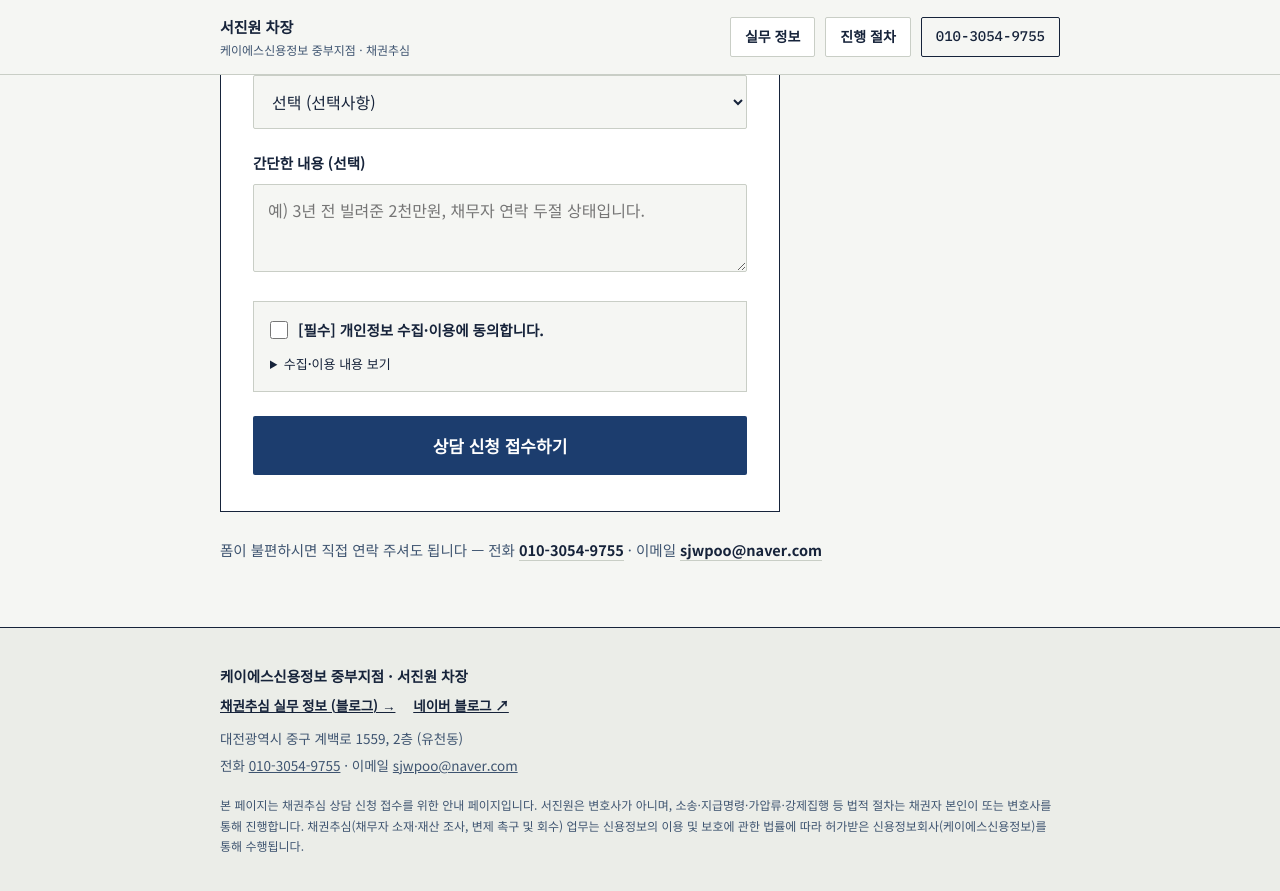
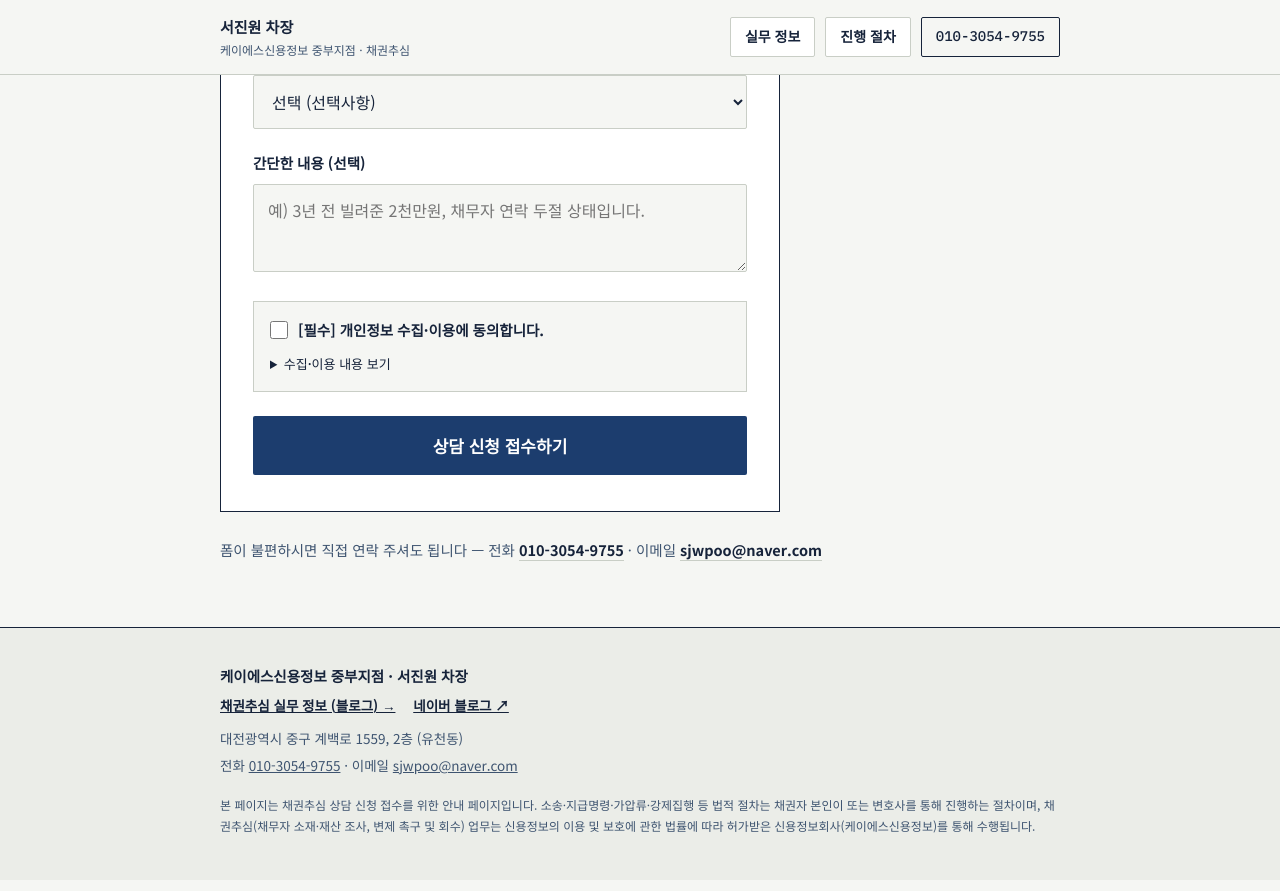
Before and after one commit to sjwpoo12-code/choosim, a Jekyll site: the page index.html, which Jekyll copies as it is, in a window 1280 px wide and 900 px high, scrolled down 4043 px. Shown: the top 891 px of the window. Built offline with Jekyll 4.4.1, drawn with Linux system fonts in a browser that asks for light colours.

Commit message:
면책 문구 이름 제거 + 콘텐츠 캘린더를 채권추심·재산조사 중심으로 재편
- 면책 고지에서 '서진원은 변호사가 아니며'의 이름을 빼고 '법적 절차는
  채권자/변호사가 진행하는 절차'로 자연스럽게 서술 (레이아웃 2곳, 메인)
- 캘린더의 남은 주제를 소재 파악·재산 조사·추심 실무·미수금 회수 중심으로
  교체(통장압류·급여압류·강제경매·개인회생·사해행위취소·차용증 등 법률 how-to 제거),
  '재산·소재조사' 카테고리 신설, 주제 선정 원칙에 채권추심 중심·법률 how-to 지양 명시

Co-Authored-By: Claude Sonnet 5 <noreply@anthropic.com>
Claude-Session: https://claude.ai/code/session_01ANwMTB21F8b1EgWcmfHoeN

```diff
--- a/_layouts/default.html
+++ b/_layouts/default.html
@@ -50,9 +50,9 @@ gtag('config', '{{ site.google_analytics }}');
       <a href="https://blog.naver.com/seo-chajang" target="_blank" rel="noopener">네이버 블로그 ↗</a>
     </div>
     <p class="fine">본 사이트의 글은 채권추심 실무 경험을 바탕으로 한 일반적인 정보 제공이며, 법률 자문이 아닙니다.
-    서진원은 변호사가 아니며, 소송·지급명령·가압류·강제집행 등 법적 절차는 채권자 본인이 또는 변호사를 통해 진행합니다.
-    채권추심(채무자 소재·재산 조사, 변제 촉구 및 회수) 업무는 신용정보의 이용 및 보호에 관한 법률에 따라
-    허가받은 신용정보회사(케이에스신용정보)를 통해 수행됩니다.</p>
+    소송·지급명령·가압류·강제집행 등 법적 절차는 채권자 본인이 또는 변호사를 통해 진행하는 절차이며,
+    본 사이트에서 수행하는 것은 신용정보의 이용 및 보호에 관한 법률에 따라 허가받은 신용정보회사(케이에스신용정보)의
+    채권추심 업무 — 채무자 소재·재산 조사, 변제 촉구 및 회수 — 입니다.</p>
   </div>
 </footer>
 
--- a/_layouts/post.html
+++ b/_layouts/post.html
@@ -15,9 +15,9 @@ layout: default
     </div>
 
     <p class="disclaimer">이 글은 채권추심 실무 경험을 바탕으로 한 일반적인 정보 제공이며, 법률 자문이 아닙니다.
-    서진원은 변호사가 아니며, 소송·지급명령·가압류·강제집행 등 법적 절차는 채권자 본인이 또는 변호사를 통해
-    진행합니다. 케이에스신용정보(허가받은 신용정보회사)는 신용정보의 이용 및 보호에 관한 법률에 따른 채권추심 —
-    채무자 소재·재산 조사, 변제 촉구 및 회수 — 업무를 수행합니다. 개별 사안은 결론이 달라질 수 있습니다.</p>
+    소송·지급명령·가압류·강제집행 등 법적 절차는 채권자 본인이 또는 변호사를 통해 진행하는 절차이며,
+    케이에스신용정보(허가받은 신용정보회사)가 수행하는 것은 신용정보의 이용 및 보호에 관한 법률에 따른 채권추심 —
+    채무자 소재·재산 조사, 변제 촉구 및 회수 — 업무입니다. 개별 사안은 결론이 달라질 수 있습니다.</p>
 
     <div class="author-box">
       <img src="/assets/profile.jpg" alt="서진원 차장 프로필 사진" loading="lazy">
--- a/index.html
+++ b/index.html
@@ -554,8 +554,8 @@ footer .fine{margin-top:18px;font-size:12px}
       <span>대전광역시 중구 계백로 1559, 2층 (유천동)</span>
       <span>전화 <a href="tel:01030549755">010-3054-9755</a> · 이메일 <a href="mailto:sjwpoo@naver.com">sjwpoo@naver.com</a></span>
     </div>
-    <p class="fine">본 페이지는 채권추심 상담 신청 접수를 위한 안내 페이지입니다. 서진원은 변호사가 아니며,
-    소송·지급명령·가압류·강제집행 등 법적 절차는 채권자 본인이 또는 변호사를 통해 진행합니다.
+    <p class="fine">본 페이지는 채권추심 상담 신청 접수를 위한 안내 페이지입니다.
+    소송·지급명령·가압류·강제집행 등 법적 절차는 채권자 본인이 또는 변호사를 통해 진행하는 절차이며,
     채권추심(채무자 소재·재산 조사, 변제 촉구 및 회수) 업무는 신용정보의 이용 및 보호에 관한 법률에 따라
     허가받은 신용정보회사(케이에스신용정보)를 통해 수행됩니다.</p>
   </div>
```
Also changed, not shown: docs/content-calendar.md (+25 -20 lines).
